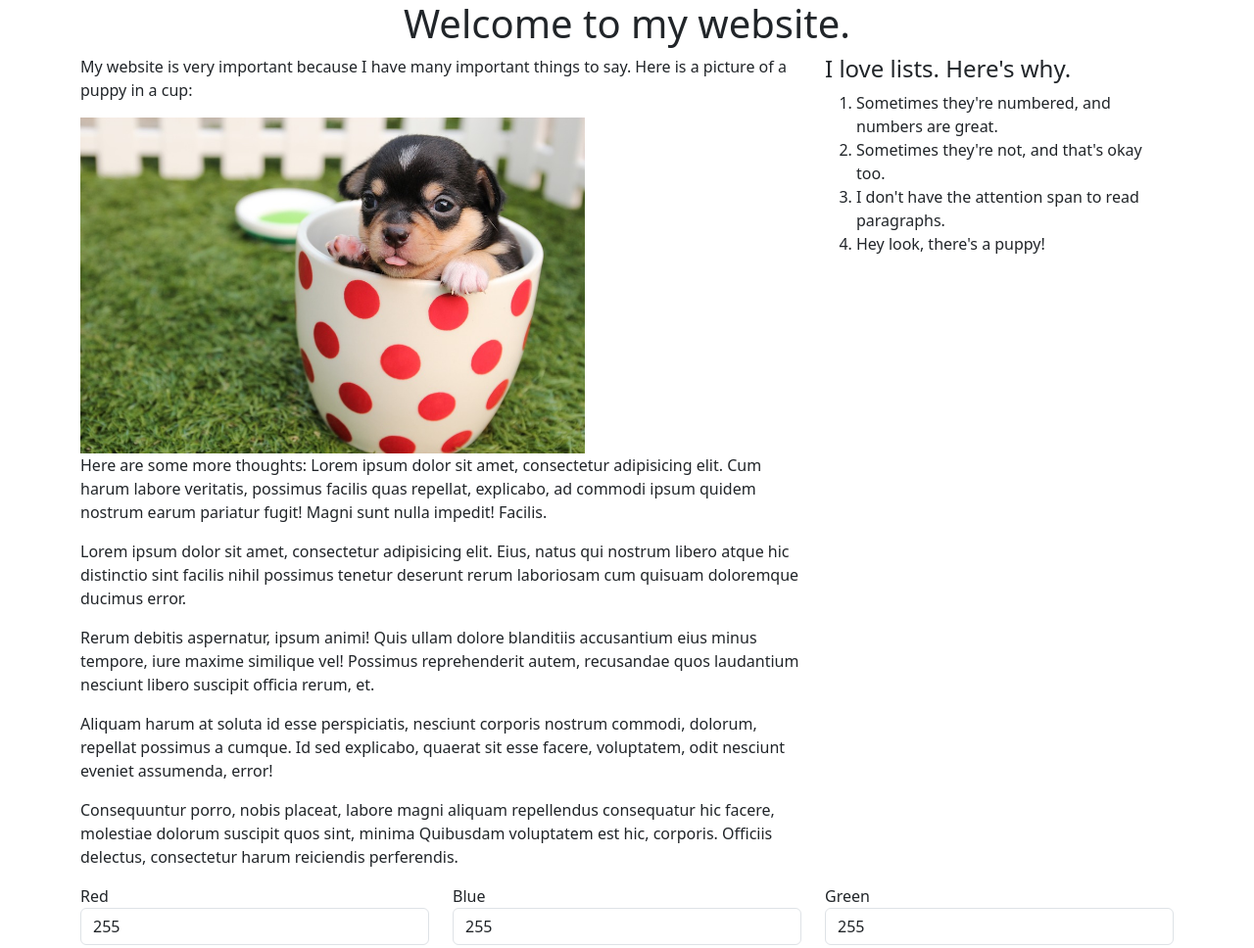
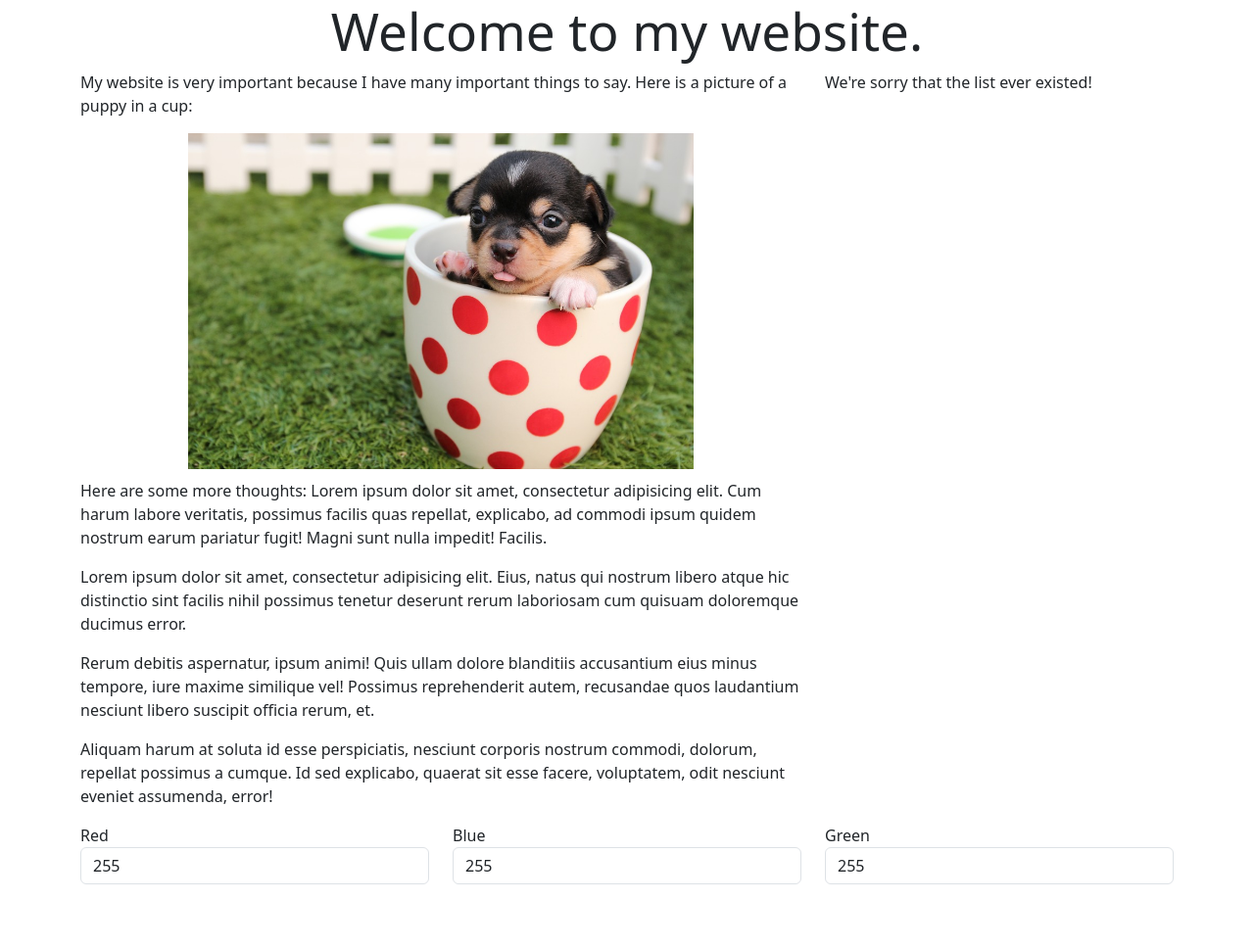
Before and after one commit to jasjoh/jquery-dom, a plain HTML site: page index.html in a window 1280 px wide. Shown: the whole page at 98% size. Drawn offline with nearby package versions, Linux system fonts and the light colour scheme.

Commit message:
finished through step 5

```diff
--- a/index.html
+++ b/index.html
@@ -75,6 +75,14 @@
 <script src="https://unpkg.com/jquery"></script>
 <script>
   // Add your code here!
+  $("article img").addClass("image-center");
+  $("article p:last-child").remove();
+  const randSize = `${Math.floor(Math.random() * 100)}px`;
+  // const randSize = "" + Math.floor(Math.random() * 100) + "px";
+  $("#title").css("font-size", randSize);
+  $("ol").append($("<li>").text("I'm a cool list item!"));
+  $("aside").html("");
+  $("aside").append($("<p>").text("We're sorry that the list ever existed!"))
 </script>
 </body>
 
```
